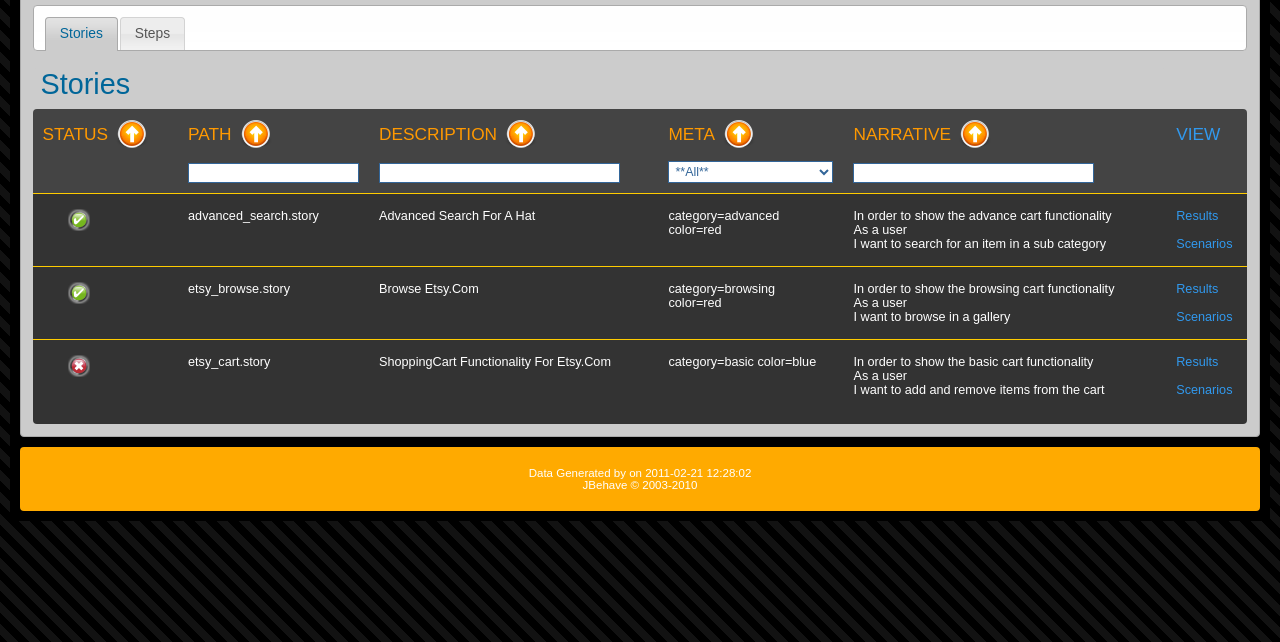
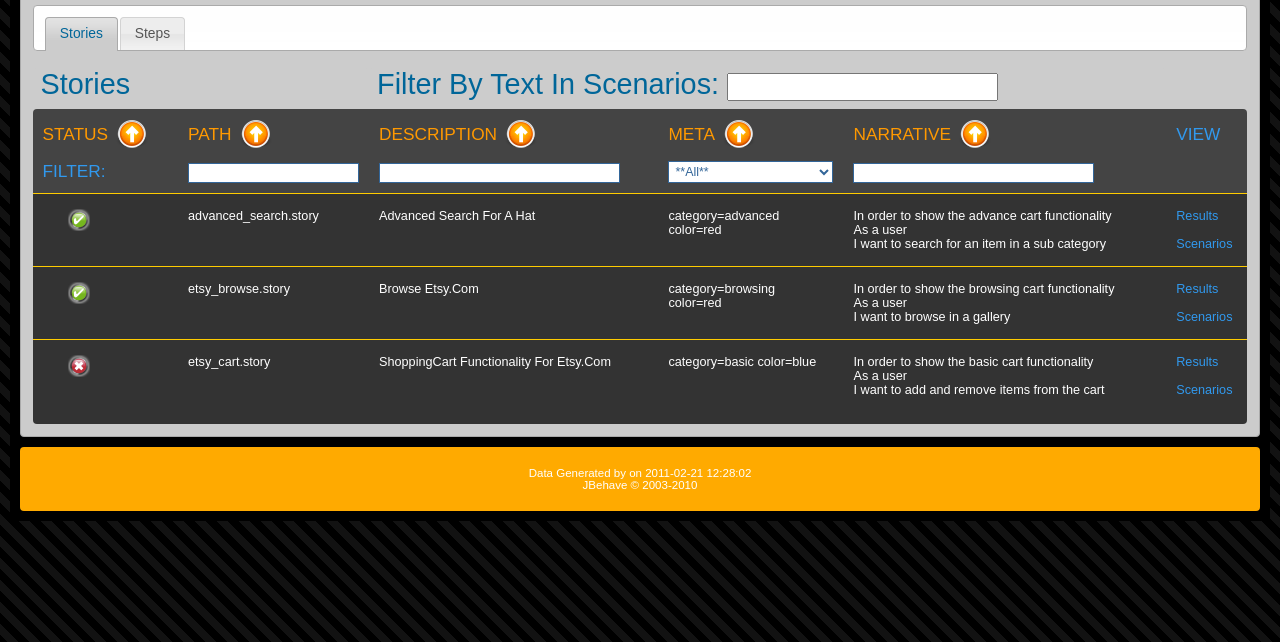
Before and after one commit to paul-hammant/StoryNavigator, a plain HTML site: page navigator.html in a window 1280 px wide. Shown: the part 158-800 px from the top of the page. Drawn offline with Linux system fonts and the light colour scheme.

Commit message:
add back filter

```diff
--- a/navigator.html
+++ b/navigator.html
@@ -88,13 +88,9 @@
 					<div id="tabs-1">
 	          <table summary="JBehave Navigator" cellspacing="0" cellpadding="0">
             	<thead>
-            		<!--
-                <tr>
-                    <th colspan="5">Use columns to filter stories by content and/or search text in scenarios: <input name="search.scenarios"/></th>
-                </tr>
-								-->
 								<tr>
-									<th colspan="5" class="section air">Stories</th>
+									<th colspan="2" class="section air">Stories</th>
+				                    <th class="section air" colspan="3">Filter by text in scenarios: <input name="search.scenarios"/></th>
 								</tr>
                 <tr class="columnTitles">
                   <th class="status first">
@@ -120,7 +116,7 @@
                   <th class="view last">View</th>
                 </tr>
                 <tr>
-                  <th class="status"></th>
+                  <th class="status">Filter:</th>
                   <th class="path"><input name="search.path" class="filterInput"/></th>
                   <th class="description"><input name="search.description" class="filterInput"/></th>
                   <th class="meta">
```
